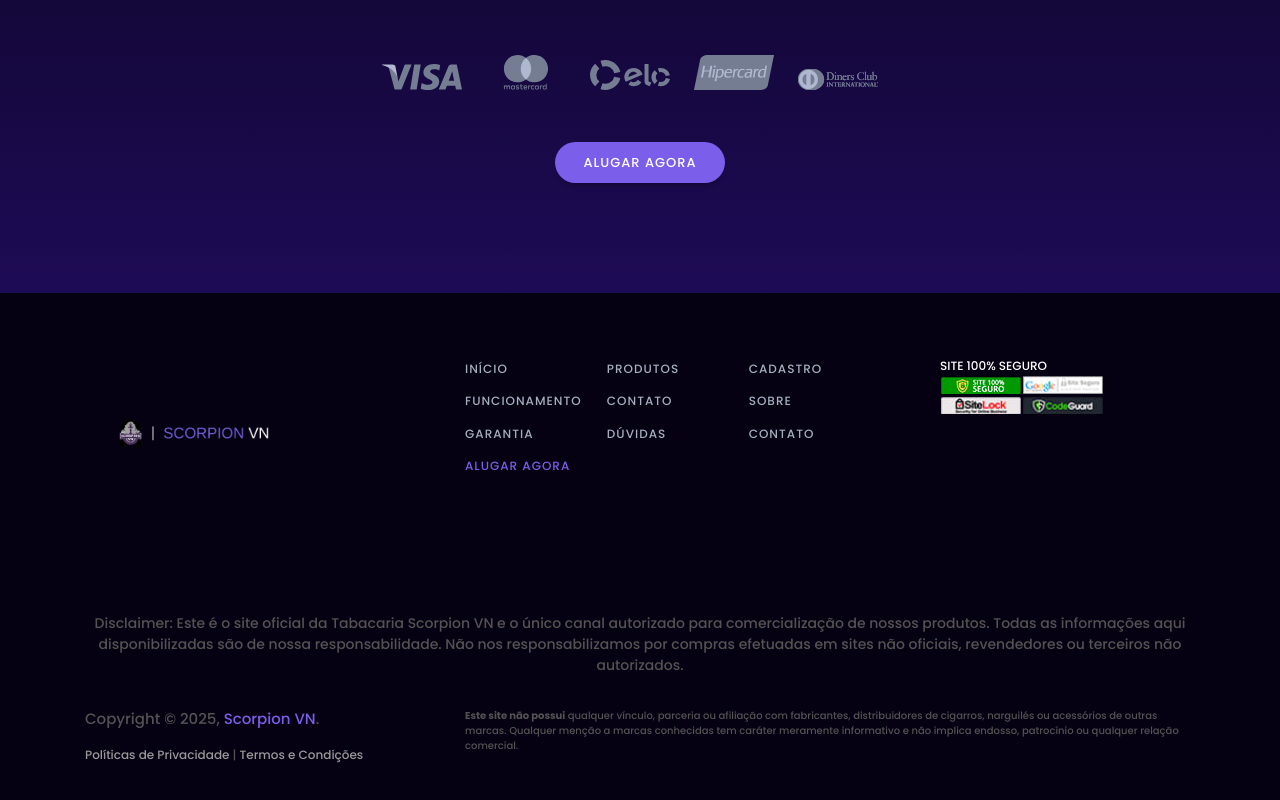
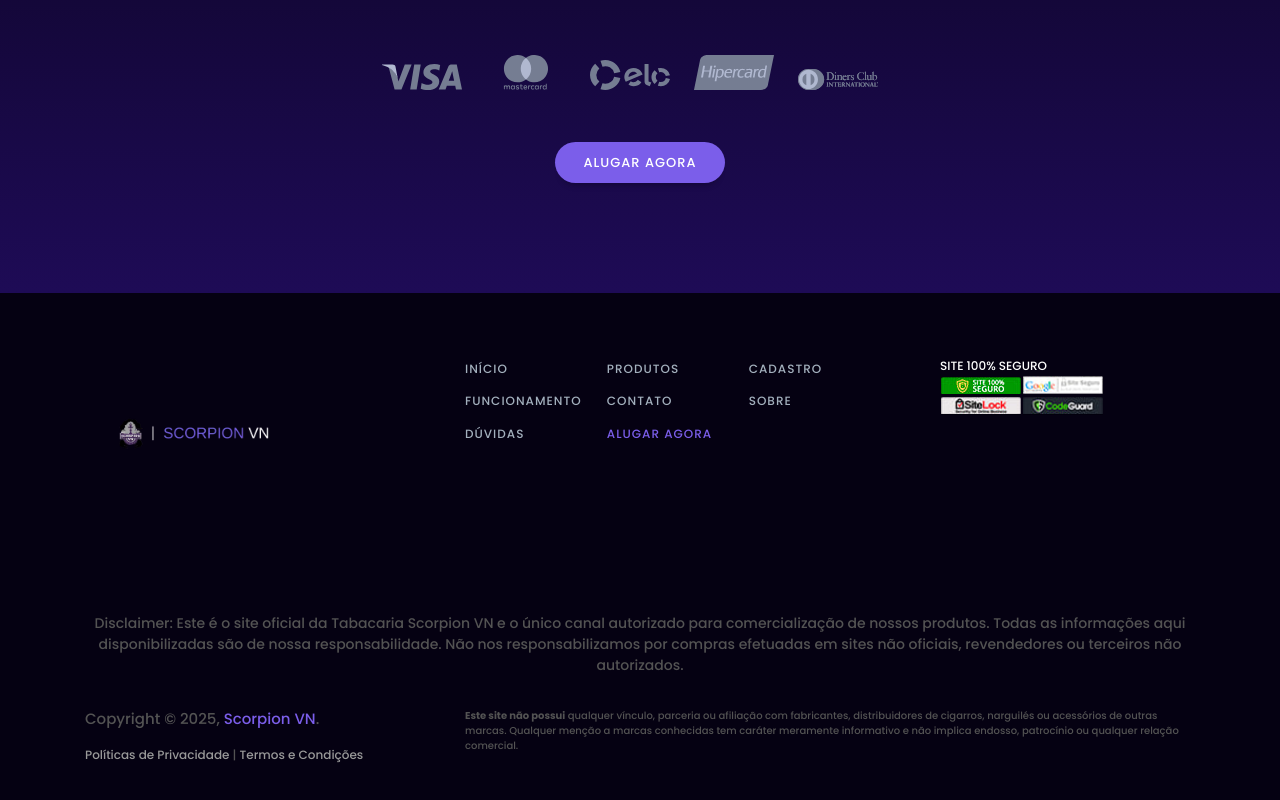
Before and after one commit to Feliipevasconcellos/site-scorpion-vn, a plain HTML site: page index.html in a window 1280 px wide. Shown: the part 8746-9546 px from the top of the page. Drawn offline with nearby package versions, Linux system fonts and the light colour scheme; some packages are replaced by stand-ins of ours; a script that the page names is missing.

Commit message:
Conclusão do site

```diff
--- a/index.html
+++ b/index.html
@@ -1551,29 +1551,9 @@
 
                         <li class="text-left">
 
-                            <a href="#garantia">
-
-                                Garantia
-
-                            </a>
-
-                        </li>
-
-                        <li class="text-left">
-
                             <a href="#duvidas">
 
                                 Dúvidas
-
-                            </a>
-
-                        </li>
-
-                        <li class="text-left">
-
-                            <a href="#contato">
-
-                                Contato
 
                             </a>
 
```
